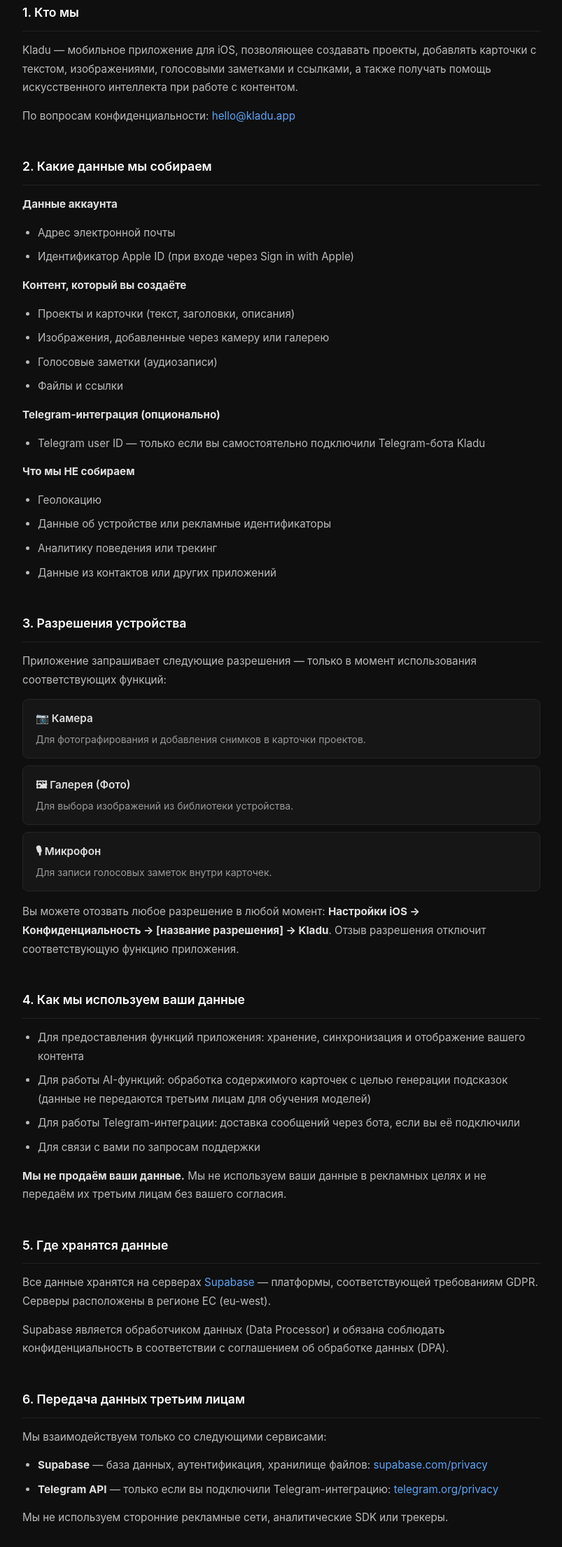
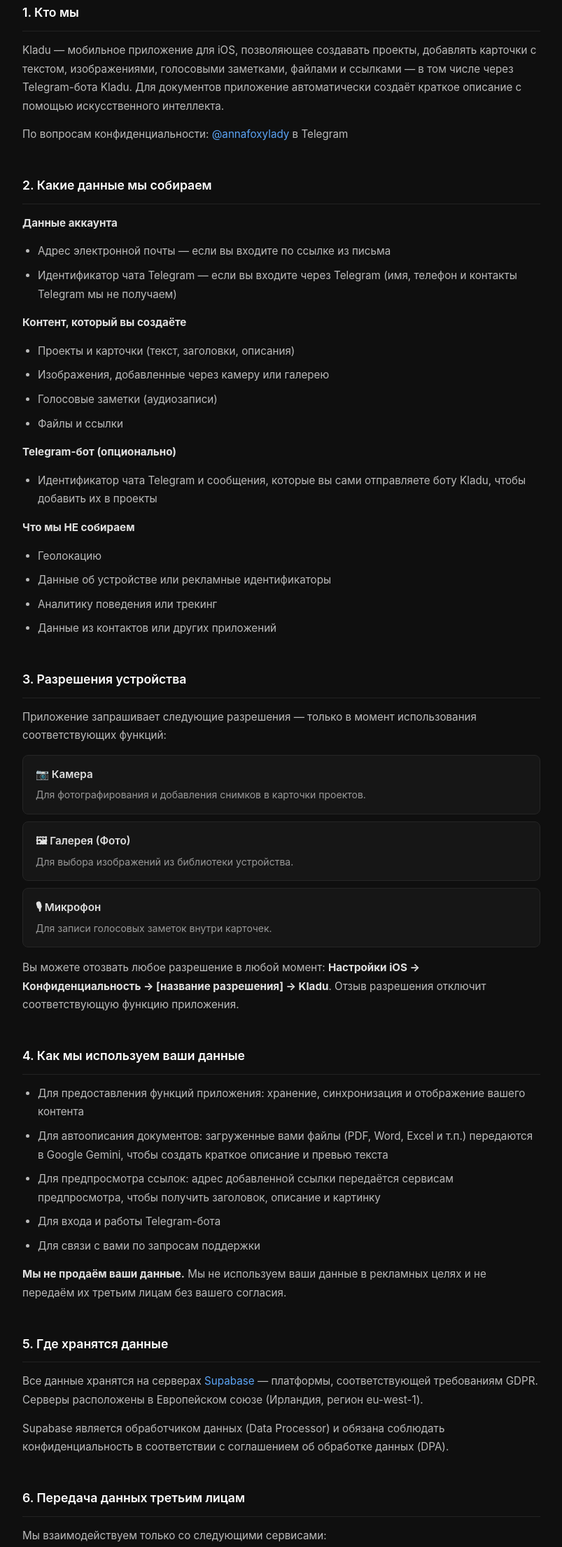
Before and after one commit to annafoxypetrova/kladu-privacy, a plain HTML site: page index.html in a window 1280 px wide. Shown: the part 385-2596 px from the top of the page at 70% size, without its empty margins (238-1041 px from the left). Drawn offline with Linux system fonts and the light colour scheme.

Commit message:
Update privacy policy: Telegram/magic-link login, Gemini, link previews, Telegram contact

```diff
--- a/index.html
+++ b/index.html
@@ -51,7 +51,7 @@
 
     <div class="logo">Kladu</div>
     <h1>Политика конфиденциальности</h1>
-    <p class="updated">Последнее обновление: 24 марта 2026 г.</p>
+    <p class="updated">Последнее обновление: 12 октября 2026 г.</p>
 
     <div class="intro">
       Настоящая Политика конфиденциальности описывает, какие данные собирает приложение Kladu,
@@ -63,17 +63,19 @@
     <h2>1. Кто мы</h2>
     <p>
       Kladu — мобильное приложение для iOS, позволяющее создавать проекты, добавлять карточки
-      с текстом, изображениями, голосовыми заметками и ссылками, а также получать помощь
-      искусственного интеллекта при работе с контентом.
+      с текстом, изображениями, голосовыми заметками, файлами и ссылками — в том числе через
+      Telegram-бота Kladu. Для документов приложение автоматически создаёт краткое описание
+      с помощью искусственного интеллекта.
     </p>
-    <p>По вопросам конфиденциальности: <a href="mailto:hello@kladu.app">hello@kladu.app</a></p>
+    <p>По вопросам конфиденциальности: <a href="https://t.me/annafoxylady" target="_blank">@annafoxylady</a> в Telegram</p>
 
     <!-- 2 -->
     <h2>2. Какие данные мы собираем</h2>
     <p><strong>Данные аккаунта</strong></p>
     <ul>
-      <li>Адрес электронной почты</li>
-      <li>Идентификатор Apple ID (при входе через Sign in with Apple)</li>
+      <li>Адрес электронной почты — если вы входите по ссылке из письма</li>
+      <li>Идентификатор чата Telegram — если вы входите через Telegram (имя, телефон и контакты
+        Telegram мы не получаем)</li>
     </ul>
     <p><strong>Контент, который вы создаёте</strong></p>
     <ul>
@@ -82,9 +84,10 @@
       <li>Голосовые заметки (аудиозаписи)</li>
       <li>Файлы и ссылки</li>
     </ul>
-    <p><strong>Telegram-интеграция (опционально)</strong></p>
+    <p><strong>Telegram-бот (опционально)</strong></p>
     <ul>
-      <li>Telegram user ID — только если вы самостоятельно подключили Telegram-бота Kladu</li>
+      <li>Идентификатор чата Telegram и сообщения, которые вы сами отправляете боту Kladu,
+        чтобы добавить их в проекты</li>
     </ul>
     <p><strong>Что мы НЕ собираем</strong></p>
     <ul>
@@ -121,8 +124,11 @@
     <h2>4. Как мы используем ваши данные</h2>
     <ul>
       <li>Для предоставления функций приложения: хранение, синхронизация и отображение вашего контента</li>
-      <li>Для работы AI-функций: обработка содержимого карточек с целью генерации подсказок (данные не передаются третьим лицам для обучения моделей)</li>
-      <li>Для работы Telegram-интеграции: доставка сообщений через бота, если вы её подключили</li>
+      <li>Для автоописания документов: загруженные вами файлы (PDF, Word, Excel и т.п.) передаются
+        в Google Gemini, чтобы создать краткое описание и превью текста</li>
+      <li>Для предпросмотра ссылок: адрес добавленной ссылки передаётся сервисам предпросмотра,
+        чтобы получить заголовок, описание и картинку</li>
+      <li>Для входа и работы Telegram-бота</li>
       <li>Для связи с вами по запросам поддержки</li>
     </ul>
     <p><strong>Мы не продаём ваши данные.</strong> Мы не используем ваши данные в рекламных целях и не передаём их третьим лицам без вашего согласия.</p>
@@ -131,7 +137,7 @@
     <h2>5. Где хранятся данные</h2>
     <p>
       Все данные хранятся на серверах <a href="https://supabase.com/privacy" target="_blank">Supabase</a> —
-      платформы, соответствующей требованиям GDPR. Серверы расположены в регионе ЕС (eu-west).
+      платформы, соответствующей требованиям GDPR. Серверы расположены в Европейском союзе (Ирландия, регион eu-west-1).
     </p>
     <p>
       Supabase является обработчиком данных (Data Processor) и обязана соблюдать
@@ -142,8 +148,11 @@
     <h2>6. Передача данных третьим лицам</h2>
     <p>Мы взаимодействуем только со следующими сервисами:</p>
     <ul>
-      <li><strong>Supabase</strong> — база данных, аутентификация, хранилище файлов: <a href="https://supabase.com/privacy" target="_blank">supabase.com/privacy</a></li>
-      <li><strong>Telegram API</strong> — только если вы подключили Telegram-интеграцию: <a href="https://telegram.org/privacy" target="_blank">telegram.org/privacy</a></li>
+      <li><strong>Supabase</strong> — база данных, вход в аккаунт, хранилище файлов: <a href="https://supabase.com/privacy" target="_blank">supabase.com/privacy</a></li>
+      <li><strong>Telegram</strong> — вход через Telegram и работа бота: <a href="https://telegram.org/privacy" target="_blank">telegram.org/privacy</a></li>
+      <li><strong>Google Gemini API</strong> — автоописание загруженных документов; получает содержимое файла: <a href="https://ai.google.dev/gemini-api/terms" target="_blank">ai.google.dev/gemini-api/terms</a></li>
+      <li><strong>Microlink</strong> и <strong>thum.io</strong> — предпросмотр ссылок; получают только адрес ссылки: <a href="https://microlink.io/privacy" target="_blank">microlink.io/privacy</a>, <a href="https://www.thum.io/" target="_blank">thum.io</a></li>
+      <li><strong>Google</strong> — значки сайтов для ссылок; получает только доменное имя ссылки: <a href="https://policies.google.com/privacy" target="_blank">policies.google.com/privacy</a></li>
     </ul>
     <p>Мы не используем сторонние рекламные сети, аналитические SDK или трекеры.</p>
 
@@ -158,7 +167,7 @@
     <h2>8. Удаление аккаунта и данных</h2>
     <p>
       Вы можете удалить аккаунт и все связанные данные прямо в приложении:
-      <strong>Профиль → Удалить аккаунт</strong>.
+      <strong>Настройки → Удалить аккаунт</strong>.
     </p>
     <p>При удалении аккаунта безвозвратно удаляется:</p>
     <ul>
@@ -177,7 +186,7 @@
       <li><strong>Удаление:</strong> удалить аккаунт и все данные (через приложение или по запросу)</li>
       <li><strong>Отзыв согласия:</strong> отозвать разрешения устройства через настройки iOS</li>
     </ul>
-    <p>Для любых запросов пишите на <a href="mailto:hello@kladu.app">hello@kladu.app</a>. Мы ответим в течение 30 дней.</p>
+    <p>Для любых запросов пишите <a href="https://t.me/annafoxylady" target="_blank">@annafoxylady</a> в Telegram. Мы ответим в течение 30 дней.</p>
 
     <!-- 10 -->
     <h2>10. Дети</h2>
@@ -199,7 +208,7 @@
     <h2>12. Изменения политики</h2>
     <p>
       Мы можем обновлять эту политику. Дата последнего обновления указана в начале страницы.
-      При существенных изменениях мы уведомим вас через приложение или по электронной почте.
+      При существенных изменениях мы уведомим вас через приложение.
       Продолжение использования приложения после обновления означает принятие новой версии политики.
     </p>
 
@@ -208,7 +217,7 @@
     <div class="contact-box">
       <p>По вопросам конфиденциальности и обработки данных:</p>
       <p style="margin-top:10px;">
-        ✉️ <a href="mailto:hello@kladu.app">hello@kladu.app</a>
+        ✈️ <a href="https://t.me/annafoxylady" target="_blank">@annafoxylady</a> в Telegram
       </p>
     </div>
 
```
